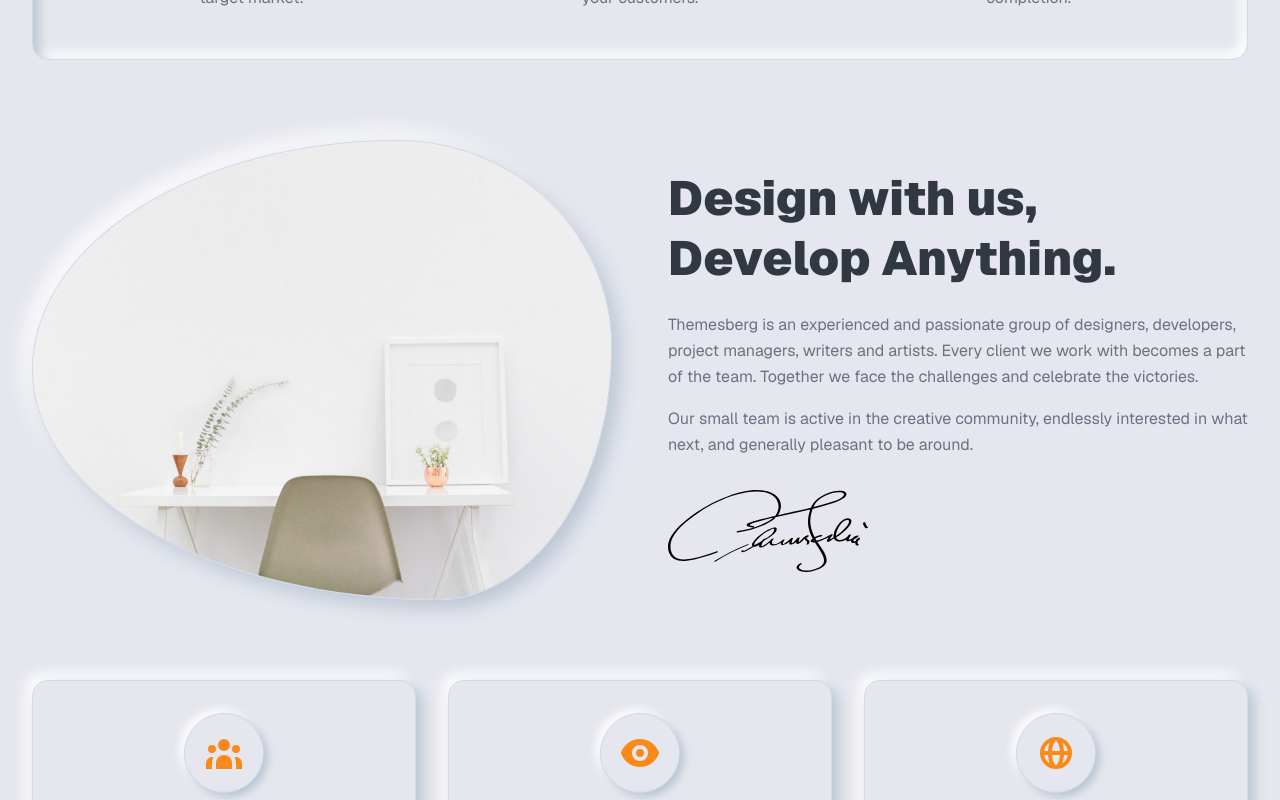
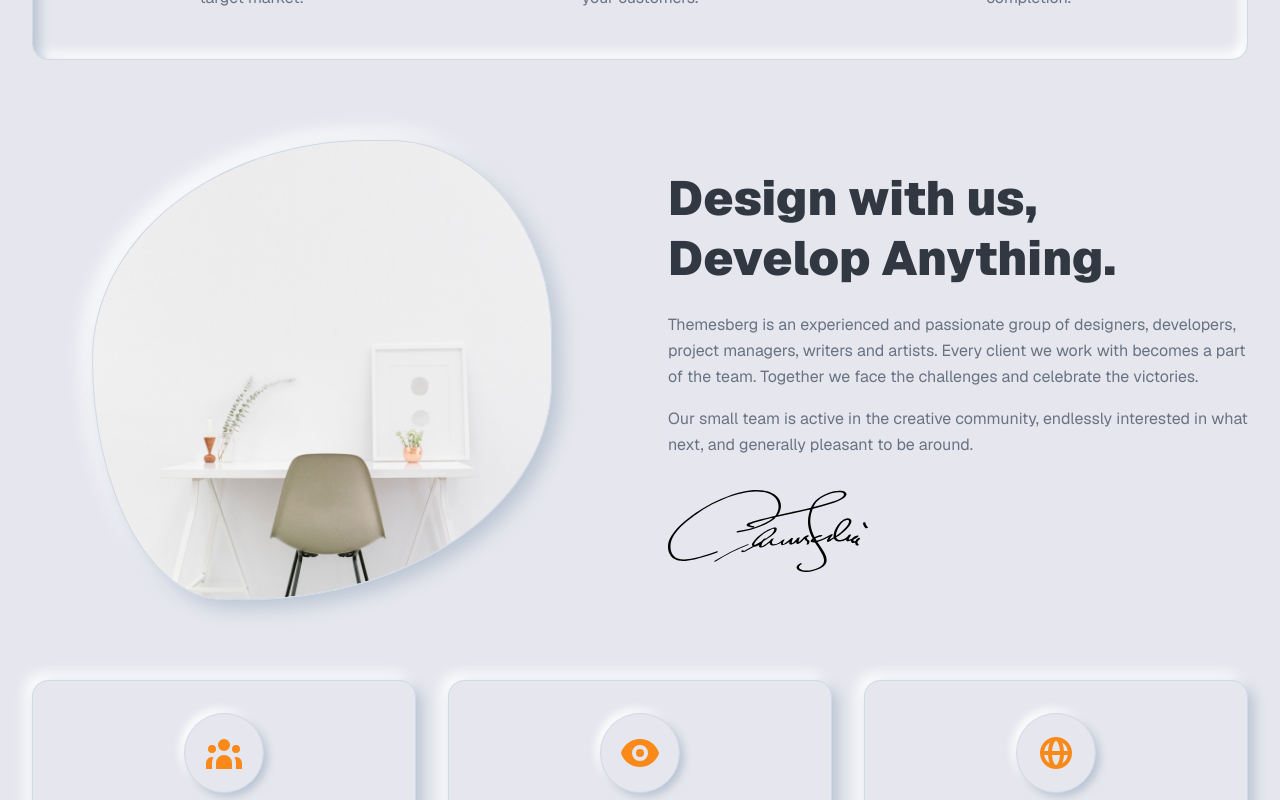
Before and after one commit to RutuTalaviya/compare-app, a Next.js app: page /about in a window 1280 px wide. Shown: the part 759-1559 px from the top of the page. Built offline with nearby package versions, Linux system fonts and the light colour scheme; no server answers.

Commit message:
about us page

```diff
--- a/app/about/page.tsx
+++ b/app/about/page.tsx
@@ -61,7 +61,7 @@ export default function AboutPage() {
     return (
         <div className="min-h-screen bg-[#e6e7ee]">
             <Navbar />
-            <main className="max-w-[1280px] mx-auto px-4 sm:px-6 md:px-8 pt-28 pb-20">
+            <main className="max-w-[1400px] mx-auto px-5 lg:px-8 pt-28 pb-20">
 
                 {/* HERO */}
                 <div className="text-center mb-16 md:mb-20">
@@ -98,8 +98,8 @@ export default function AboutPage() {
                 <div className="grid grid-cols-1 lg:grid-cols-2 gap-10 md:gap-14 mb-16 md:mb-20 items-center">
                     <div className="order-2 lg:order-1">
                         <div
-                            className="w-full h-[380px] sm:h-[460px] border border-[#d1d9e6] shadow-[8px_8px_20px_#b8c4d2,_-8px_-8px_20px_#ffffff] overflow-hidden"
-                            style={{ borderRadius: "63% 37% 30% 70% / 50% 45% 55% 50%" }}
+                            className="w-full max-w-[460px] aspect-square mx-auto border border-[#d1d9e6] shadow-[8px_8px_20px_#b8c4d2,_-8px_-8px_20px_#ffffff] overflow-hidden"
+                            style={{ borderRadius: "63% 37% 70% 30% / 50% 45% 50% 55%" }}
                         >
                             <Image
                                 src="/about-us-1.jpg"
@@ -107,6 +107,7 @@ export default function AboutPage() {
                                 width={600}
                                 height={460}
                                 className="w-full h-full object-cover"
+                                style={{ borderRadius: "63% 37% 70% 30% / 50% 45% 50% 55%" }}
                             />
                         </div>
                     </div>
```
